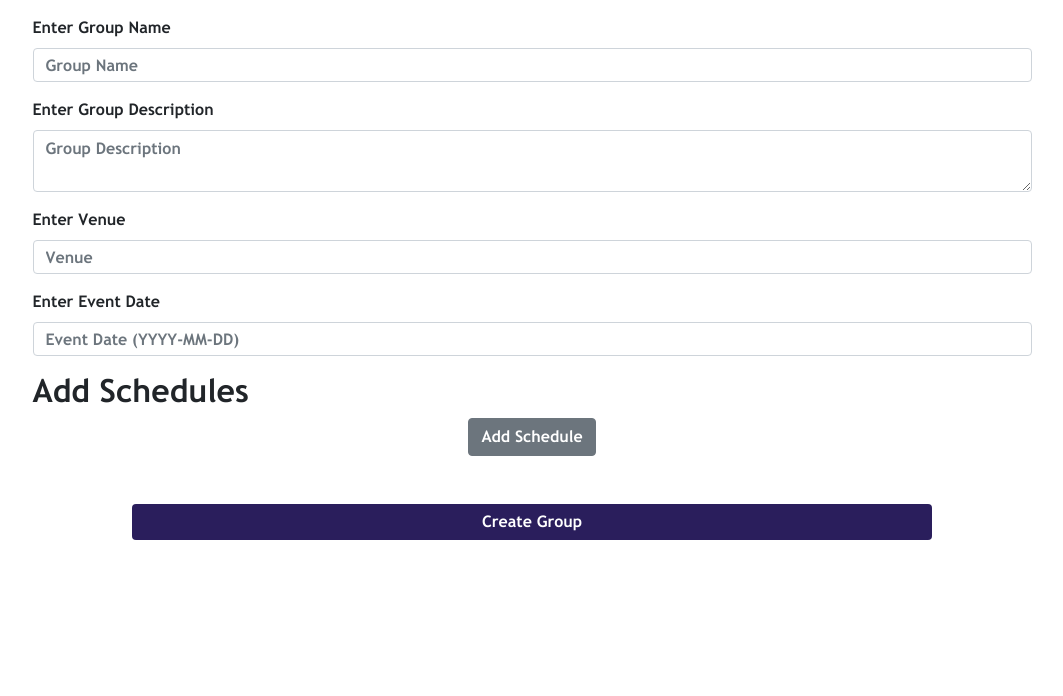
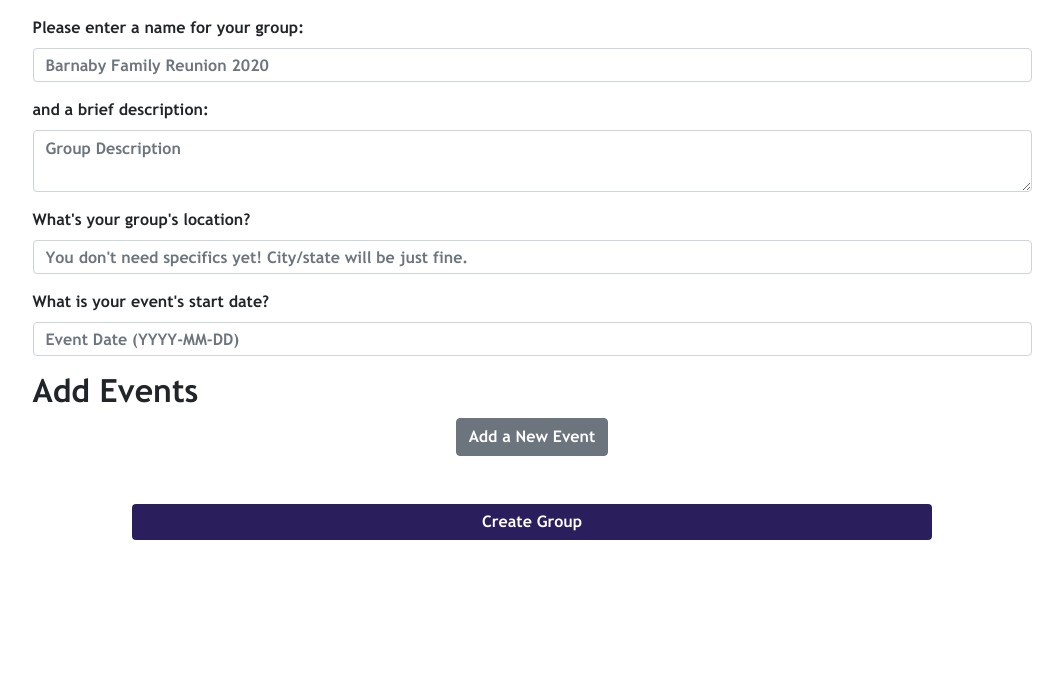
Before and after one commit to droverapp/drover, a Django app: page /groups/create/ in a window 1280 px wide. Shown: the part 48-744 px from the top of the page, without its empty margins (108-1171 px from the left). Run offline with Django 3.2, Linux system fonts and the light colour scheme; the visitor is signed in with stand-in values (Sample User, id 1); some libraries are stand-ins or nearby versions.

Commit message:
Change lots of HTML and some CSS

```diff
--- a/groups/templates/create_group.html
+++ b/groups/templates/create_group.html
@@ -9,31 +9,31 @@
     <form class="form-container" method="post">
       {% csrf_token %}
       <div class="form-group">
-        <label for="name">Enter Group Name</label>
-        <input class="form-control" name="name" id="name" placeholder="Group Name" />
+        <label for="name">Please enter a name for your group:</label>
+        <input class="form-control" name="name" id="name" placeholder="Barnaby Family Reunion 2020" />
       </div>
       <div class="form-group">
-        <label for="description">Enter Group Description</label>
+        <label for="description">and a brief description:</label>
         <textarea class="form-control" name="description" id="description" placeholder="Group Description"></textarea>
       </div>
       <div class="form-group">
-        <label for="venue">Enter Venue</label>
-        <input class="form-control" name="venue" id="venue" placeholder="Venue"
+        <label for="venue">What's your group's location?</label>
+        <input class="form-control" name="venue" id="venue" placeholder="You don't need specifics yet! City/state will be just fine."
         data-toggle="dropdown" aria-haspopup="true" aria-expanded="false"/>
         <div class="dropdown-menu location-results" aria-labelledby="dropdownMenuLink">
         </div>
       </div>
       <div class="form-group">
-        <label for="event_date">Enter Event Date</label>
+        <label for="event_date">What is your event's start date?</label>
         <div style="position: relative;">
           <input class="form-control" name="event_date" id="event_date" placeholder="Event Date (YYYY-MM-DD)" />
         </div>
       </div>
       <div class="schedule-form-container">
-        <h2>Add Schedules</h2>
+        <h2>Add Events</h2>
         <div id="schedule-view-container"></div>
         <div style="text-align: center;">
-          <button class="btn btn-secondary" data-toggle="modal" data-target="#schedule-form-modal" type="button">Add Schedule</button>
+          <button class="btn btn-secondary" data-toggle="modal" data-target="#schedule-form-modal" type="button">Add a New Event</button>
         </div>
       </div>
       <div style="text-align: center;">
--- a/groups/templates/edit_group.html
+++ b/groups/templates/edit_group.html
@@ -38,6 +38,7 @@
         </div>
       </div>
       <div style="text-align: center;">
+        <p>If you've added or changed an event, be sure to hit "Save Changes" to save everything!</p>
         <button class="btn btn-primary" type="submit">Save Changes</button>
       </div>
     </form>
--- a/groups/templates/schedule_form_modal.html
+++ b/groups/templates/schedule_form_modal.html
@@ -2,7 +2,7 @@
   <div class="modal-dialog" role="document">
     <div class="modal-content">
       <div class="modal-header">
-        <h5 class="modal-title">Schedule Form</h5>
+        <h5 class="modal-title">Create a New Event</h5>
         <button type="button" class="close" data-dismiss="modal" aria-label="Close">
           <span aria-hidden="true">&times;</span>
         </button>
@@ -10,10 +10,10 @@
       <div class="modal-body">
         <input type="hidden" id="schedule_id" value="0"/>
         <div class="form-group">
-          <input class="form-control" id="schedule_name" placeholder="Schedule Name" />
+          <input class="form-control" id="schedule_name" placeholder="Event Name" />
         </div>
         <div class="form-group">
-          <input class="form-control schedule_datetimepicker" id="schedule_time" placeholder="Schedule Date" />
+          <input class="form-control schedule_datetimepicker" id="schedule_time" placeholder="Event Date and Time" />
         </div>
         <div class="form-group">
           <input class="form-control" id="schedule_venue_name" placeholder="Venue Name, e.g. Mom's Place"/>
@@ -25,15 +25,15 @@
           </div>
         </div>
         <div class="form-group">
-          <input class="form-control" id="schedule_venue_map" placeholder="Map Link" />
+          <input class="form-control" id="schedule_venue_map" placeholder="Map Link - will be filled in automatically or paste in your own" />
         </div>
         <div class="form-group">
           <input class="form-control" id="schedule_instructions" placeholder="Any other notes/instructions" />
         </div>
       </div>
       <div class="modal-footer">
-        <button type="button" class="btn btn-secondary" data-dismiss="modal">Close</button>
-        <button type="button" id="save-schedule" class="btn btn-primary">Add Schedule</button>
+        <button type="button" class="btn btn-secondary" data-dismiss="modal">Cancel</button>
+        <button type="button" id="save-schedule" class="btn btn-primary">Add Event</button>
       </div>
     </div>
   </div>
--- a/public/templates/home.html
+++ b/public/templates/home.html
@@ -6,7 +6,7 @@
   <div class="landing-container">
     <div class="landing-logo">
       <img src="{% static 'img/drover_final_logo.svg' %}" />
-      <p class="tagline">One Stop Communication</p>
+      <p class="tagline">Getting everyone there, together.</p>
     </div>
   </div>
   <div class="signup-container">
--- a/static/css/style.css
+++ b/static/css/style.css
@@ -99,7 +99,7 @@ body, html {
 }
 
 .landing-logo img {
-  width: 100%;
+  width: 75%;
 }
 
 .signup-container {
--- a/users/templates/signup.html
+++ b/users/templates/signup.html
@@ -11,8 +11,8 @@
           {{ field }}
           {% if field.name == 'contact_number' %}
             <small>
-              It is suggested to avoid using Google Voice and other similar service numbers
-              for the best experiences.
+              <em>Make sure to start your number with '+1' for the United States. For example, 234-555-5678 would be input as +12345555678</em>
+              Please note Drover does not work with Google Voice at this time.
             </small>
           {% endif %}
           <!-- {% if field.help_text %}
```
Also changed, not shown: users/templates/dashboard.html (+11 -11 lines), static/js/bootstrap-datetimepicker.js.
